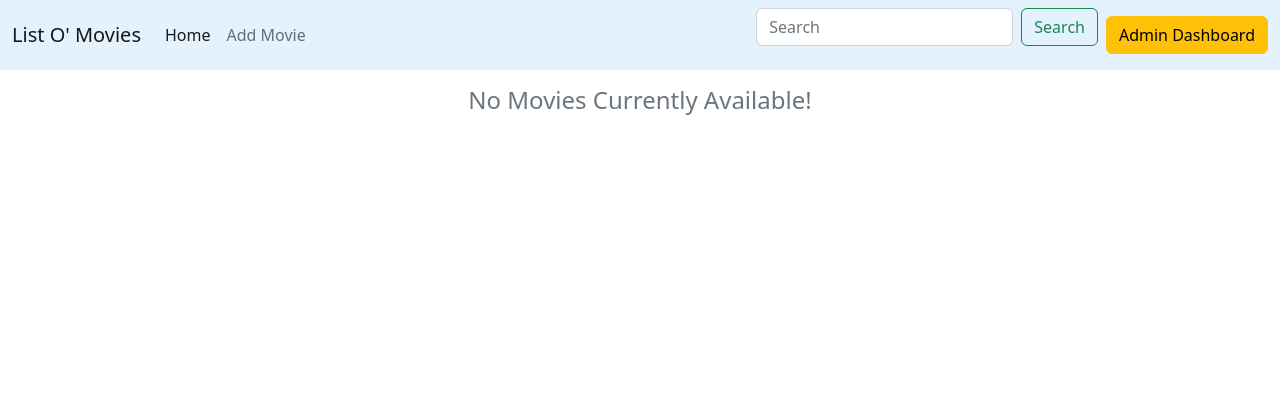
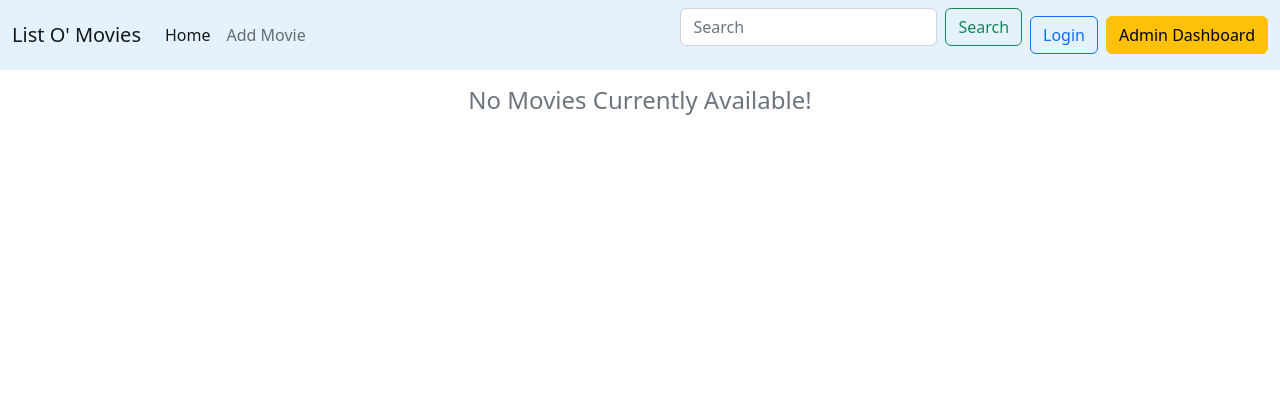
Before and after one commit to crasch0283/django_moviesite, a Django app: page / in a window 1280 px wide. Shown: the top 420 px of the page. Run offline with Django 4.2, Linux system fonts and the light colour scheme; data that the repository does not hold is empty.

Commit message:
Add GitHub OAuth login

```diff
--- a/DjangoWebProject1/DjangoWebProject1/urls.py
+++ b/DjangoWebProject1/DjangoWebProject1/urls.py
@@ -16,11 +16,15 @@ Including another URLconf
 from django.conf import settings
 from django.conf.urls.static import static
 from django.contrib import admin
-from django.urls import path
+from django.urls import path, include
+from django.contrib.auth.views import LogoutView
 from app import views
 
 urlpatterns = [
     path("", views.index, name="home"),
+    path("login/", views.login_view, name="login"),
+    path("logout/", LogoutView.as_view(next_page="/"), name="logout"),
+    path("oauth/", include('social_django.urls', namespace='social')),
     path("admin/", admin.site.urls),
     path("success/", views.success),
     path("createmovie/", views.createmovie, name="createmovie"),
--- a/DjangoWebProject1/app/templates/base.html
+++ b/DjangoWebProject1/app/templates/base.html
@@ -34,6 +34,12 @@
                     <input class="form-control me-2" name="title" type="search" placeholder="Search" aria-label="Search">
                     <button class="btn btn-outline-success" type="submit">Search</button>
                 </form>
+                {% if request.user.is_authenticated %}
+                    <span class="navbar-text me-2">Hi, {{ request.user.username }}</span>
+                    <a href="{% url 'logout' %}" class="btn btn-outline-danger me-2">Logout</a>
+                {% else %}
+                    <a href="{% url 'login' %}" class="btn btn-outline-primary me-2">Login</a>
+                {% endif %}
                 <a href="{% url 'admin:index' %}" class="btn btn-warning">Admin Dashboard</a>
             </div>
         </div>
--- a/DjangoWebProject1/app/views.py
+++ b/DjangoWebProject1/app/views.py
@@ -76,3 +76,7 @@ def editmovie(request):
 
             return HttpResponseRedirect("/")
         return HttpResponseRedirect("/")
+
+
+def login_view(request):
+    return render(request, "app/login.html")
--- /dev/null
+++ b/requirements.txt
@@ -0,0 +1,2 @@
+django==4.0.4
+social-auth-app-django
```
Also changed, not shown: DjangoWebProject1/DjangoWebProject1/settings.py (+17 -0 lines), DjangoWebProject1/app/templates/app/login.html (added, +7 -0 lines).
